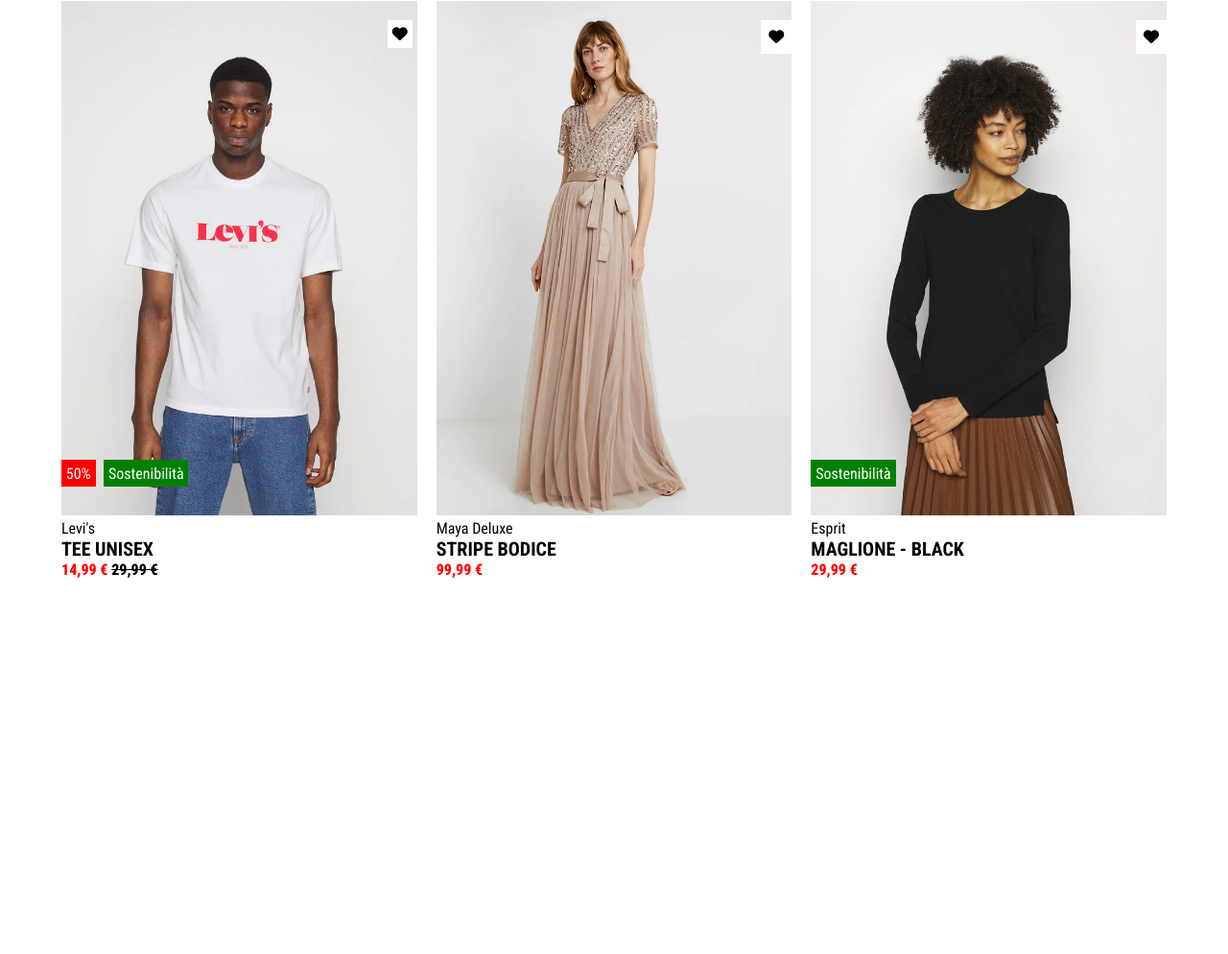
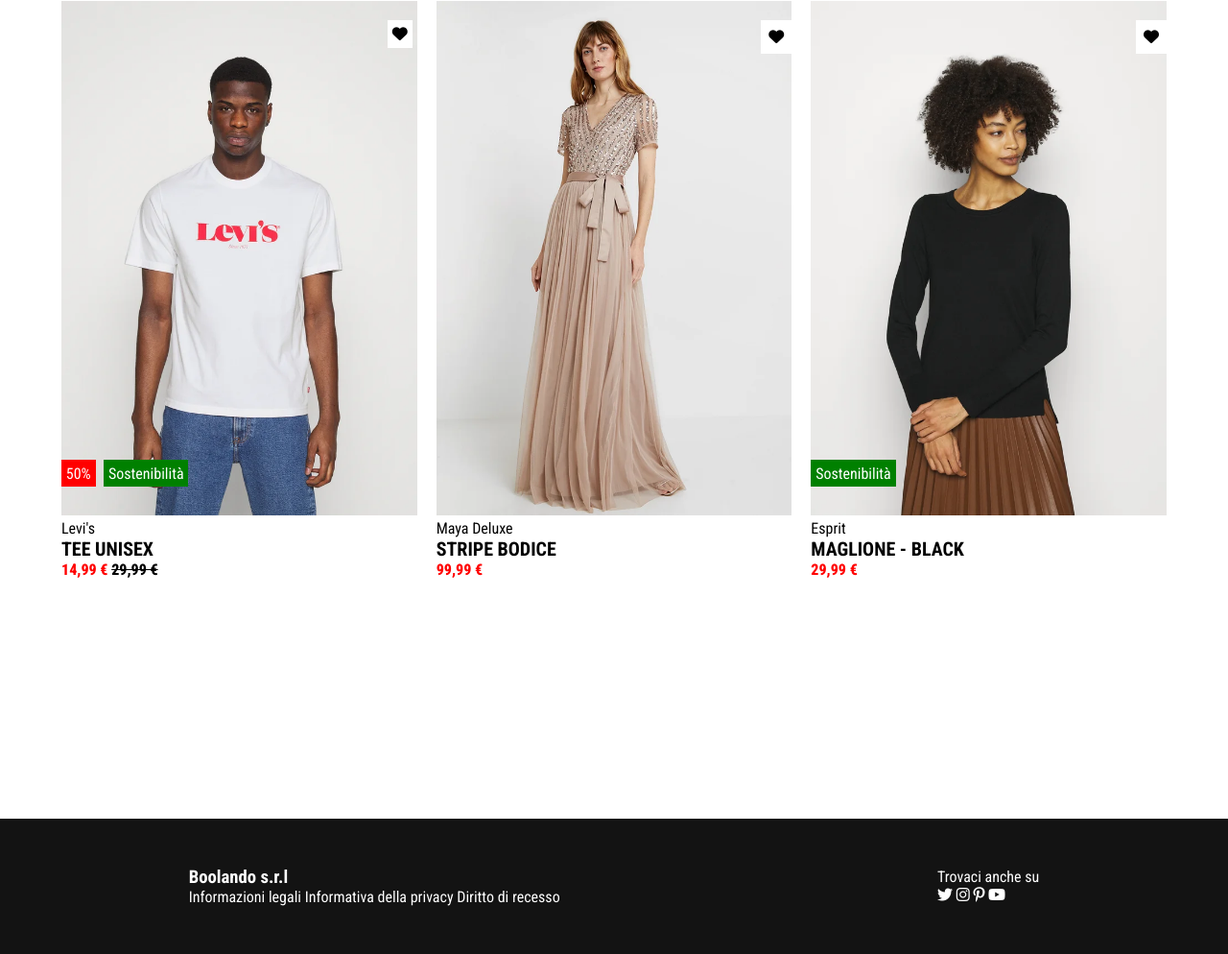
Before and after one commit to alessiaimprota/html-css-boolando, a plain HTML site: page index.html in a window 1280 px wide. Shown: the part 870-1864 px from the top of the page at 96% size. Before the commit the page ends 1723 px from the top, so only its background shows below. Drawn offline with Linux system fonts and the light colour scheme.

Commit message:
add footer

```diff
--- a/index.html
+++ b/index.html
@@ -187,6 +187,37 @@
       </div>
     </main>
 
-    <footer></footer>
+    <footer>
+
+        <div class="footer-wrap">
+
+            <div class="footer-logo">
+                <h3>Boolando s.r.l</h3>
+                <div class="infomation">
+                    <a href="#">Informazioni legali</a>
+                    <a href="#">Informativa della privacy</a>
+                    <a href="#"> Diritto di recesso</a>
+                </div>
+            </div>
+
+                <div class="social">
+                    <p>Trovaci anche su</p>
+                    <div class="icons">
+                        <a href=""><i class="fa-brands fa-twitter"></i>
+                        </a>
+                        <a href="">
+                        <i class="fa-brands fa-instagram"></i>
+                        </a>
+                        <a href="#">
+                        <i class="fa-brands fa-pinterest-p"></i>
+                        </a>
+                        <a href="#">
+                        <i class="fa-brands fa-youtube"></i>
+                        </a>
+                    </div>
+                </div>
+            </div>
+        </div>
+    </footer>
   </body>
 </html>
--- a/style/stylesheet.css
+++ b/style/stylesheet.css
@@ -140,4 +140,16 @@ img{
     text-decoration:line-through;
 }
 
-/*Debug
+
+footer{
+    background-color: rgb(19, 19, 19);
+    color: white;
+}
+
+.footer-wrap{
+    padding: 50px 0;
+    width: 100%;
+    display: flex;
+    justify-content: space-around;
+    align-items: center;
+}
```
